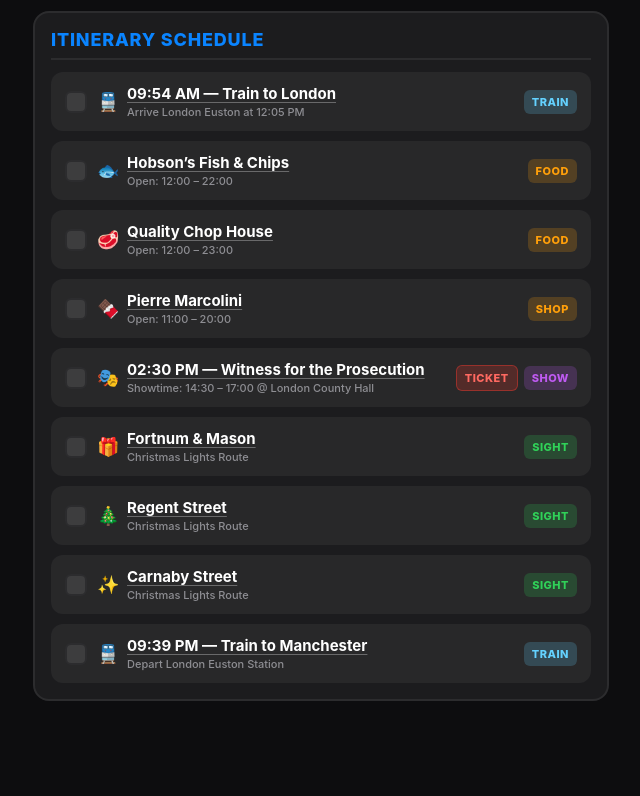
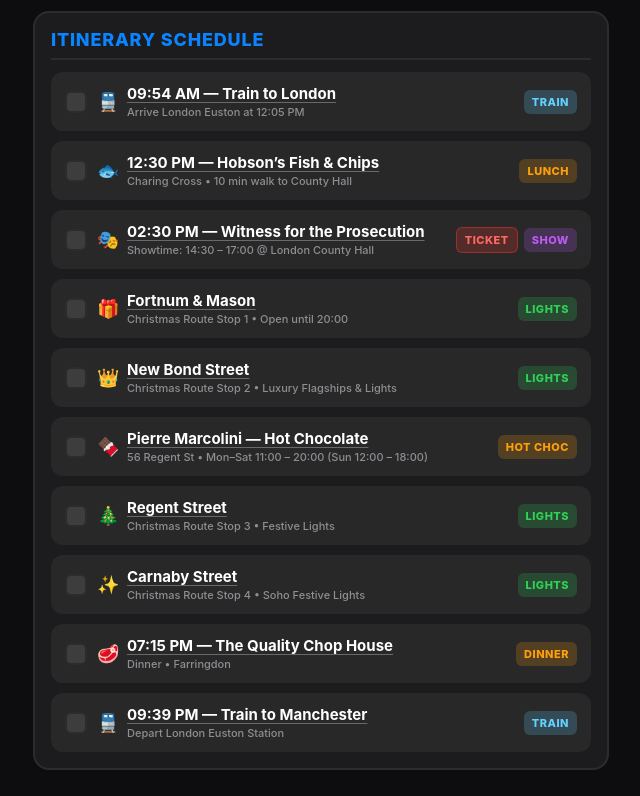
Before and after one commit to davidsonsmedia-web/london, a plain HTML site: page index.html in a window 1280 px wide. Shown: the part 100-896 px from the top of the page, without its empty margins (319-959 px from the left). Before the commit the page ends 827 px from the top, so only its background shows below. Drawn offline with Linux system fonts and the light colour scheme.

Commit message:
Add files via upload

```diff
--- a/index.html
+++ b/index.html
@@ -85,41 +85,15 @@
         </label>
         <span class="icon">🐟</span>
         <div class="details">
-          <a class="name-link" href="https://www.google.com/maps/search/?api=1&query=Hobson%27s+Fish+%26+Chips+London" target="_blank">Hobson’s Fish & Chips</a>
-          <span class="hours">Open: 12:00 – 22:00</span>
+          <a class="name-link" href="https://www.google.com/maps/search/?api=1&query=Hobson%27s+Fish+%26+Chips+Charing+Cross+London" target="_blank">12:30 PM — Hobson’s Fish & Chips</a>
+          <span class="hours">Charing Cross • 10 min walk to County Hall</span>
         </div>
-        <span class="badge tag-food">Food</span>
+        <span class="badge tag-food">Lunch</span>
       </div>
 
       <div class="item" id="item-ldn-3">
         <label class="checkbox-container">
           <input type="checkbox" onchange="toggleComplete('item-ldn-3')">
-          <span class="checkmark"></span>
-        </label>
-        <span class="icon">🥩</span>
-        <div class="details">
-          <a class="name-link" href="https://www.google.com/maps/search/?api=1&query=The+Quality+Chop+House+London" target="_blank">Quality Chop House</a>
-          <span class="hours">Open: 12:00 – 23:00</span>
-        </div>
-        <span class="badge tag-food">Food</span>
-      </div>
-
-      <div class="item" id="item-ldn-4">
-        <label class="checkbox-container">
-          <input type="checkbox" onchange="toggleComplete('item-ldn-4')">
-          <span class="checkmark"></span>
-        </label>
-        <span class="icon">🍫</span>
-        <div class="details">
-          <a class="name-link" href="https://www.google.com/maps/search/?api=1&query=Pierre+Marcolini+London" target="_blank">Pierre Marcolini</a>
-          <span class="hours">Open: 11:00 – 20:00</span>
-        </div>
-        <span class="badge tag-food">Shop</span>
-      </div>
-
-      <div class="item" id="item-ldn-5">
-        <label class="checkbox-container">
-          <input type="checkbox" onchange="toggleComplete('item-ldn-5')">
           <span class="checkmark"></span>
         </label>
         <span class="icon">🎭</span>
@@ -133,17 +107,43 @@
         </div>
       </div>
 
+      <div class="item" id="item-ldn-4">
+        <label class="checkbox-container">
+          <input type="checkbox" onchange="toggleComplete('item-ldn-4')">
+          <span class="checkmark"></span>
+        </label>
+        <span class="icon">🎁</span>
+        <div class="details">
+          <a class="name-link" href="https://www.google.com/maps/search/?api=1&query=Fortnum+%26+Mason+Piccadilly+London" target="_blank">Fortnum & Mason</a>
+          <span class="hours">Christmas Route Stop 1 • Open until 20:00</span>
+        </div>
+        <span class="badge tag-sight">Lights</span>
+      </div>
+
+      <div class="item" id="item-ldn-5">
+        <label class="checkbox-container">
+          <input type="checkbox" onchange="toggleComplete('item-ldn-5')">
+          <span class="checkmark"></span>
+        </label>
+        <span class="icon">👑</span>
+        <div class="details">
+          <a class="name-link" href="https://www.google.com/maps/search/?api=1&query=New+Bond+Street+London" target="_blank">New Bond Street</a>
+          <span class="hours">Christmas Route Stop 2 • Luxury Flagships & Lights</span>
+        </div>
+        <span class="badge tag-sight">Lights</span>
+      </div>
+
       <div class="item" id="item-ldn-6">
         <label class="checkbox-container">
           <input type="checkbox" onchange="toggleComplete('item-ldn-6')">
           <span class="checkmark"></span>
         </label>
-        <span class="icon">🎁</span>
+        <span class="icon">🍫</span>
         <div class="details">
-          <a class="name-link" href="https://www.google.com/maps/search/?api=1&query=Fortnum+%26+Mason+London" target="_blank">Fortnum & Mason</a>
-          <span class="hours">Christmas Lights Route</span>
+          <a class="name-link" href="https://www.google.com/maps/search/?api=1&query=PIERRE+MARCOLINI+London+Regent+Street" target="_blank">Pierre Marcolini — Hot Chocolate</a>
+          <span class="hours">56 Regent St • Mon–Sat 11:00 – 20:00 (Sun 12:00 – 18:00)</span>
         </div>
-        <span class="badge tag-sight">Sight</span>
+        <span class="badge tag-food">Hot Choc</span>
       </div>
 
       <div class="item" id="item-ldn-7">
@@ -154,9 +154,9 @@
         <span class="icon">🎄</span>
         <div class="details">
           <a class="name-link" href="https://www.google.com/maps/search/?api=1&query=Regent+Street+London" target="_blank">Regent Street</a>
-          <span class="hours">Christmas Lights Route</span>
+          <span class="hours">Christmas Route Stop 3 • Festive Lights</span>
         </div>
-        <span class="badge tag-sight">Sight</span>
+        <span class="badge tag-sight">Lights</span>
       </div>
 
       <div class="item" id="item-ldn-8">
@@ -167,14 +167,27 @@
         <span class="icon">✨</span>
         <div class="details">
           <a class="name-link" href="https://www.google.com/maps/search/?api=1&query=Carnaby+Street+London" target="_blank">Carnaby Street</a>
-          <span class="hours">Christmas Lights Route</span>
+          <span class="hours">Christmas Route Stop 4 • Soho Festive Lights</span>
         </div>
-        <span class="badge tag-sight">Sight</span>
+        <span class="badge tag-sight">Lights</span>
       </div>
 
       <div class="item" id="item-ldn-9">
         <label class="checkbox-container">
           <input type="checkbox" onchange="toggleComplete('item-ldn-9')">
+          <span class="checkmark"></span>
+        </label>
+        <span class="icon">🥩</span>
+        <div class="details">
+          <a class="name-link" href="https://www.google.com/maps/search/?api=1&query=The+Quality+Chop+House+London" target="_blank">07:15 PM — The Quality Chop House</a>
+          <span class="hours">Dinner • Farringdon</span>
+        </div>
+        <span class="badge tag-food">Dinner</span>
+      </div>
+
+      <div class="item" id="item-ldn-10">
+        <label class="checkbox-container">
+          <input type="checkbox" onchange="toggleComplete('item-ldn-10')">
           <span class="checkmark"></span>
         </label>
         <span class="icon">🚆</span>
```
